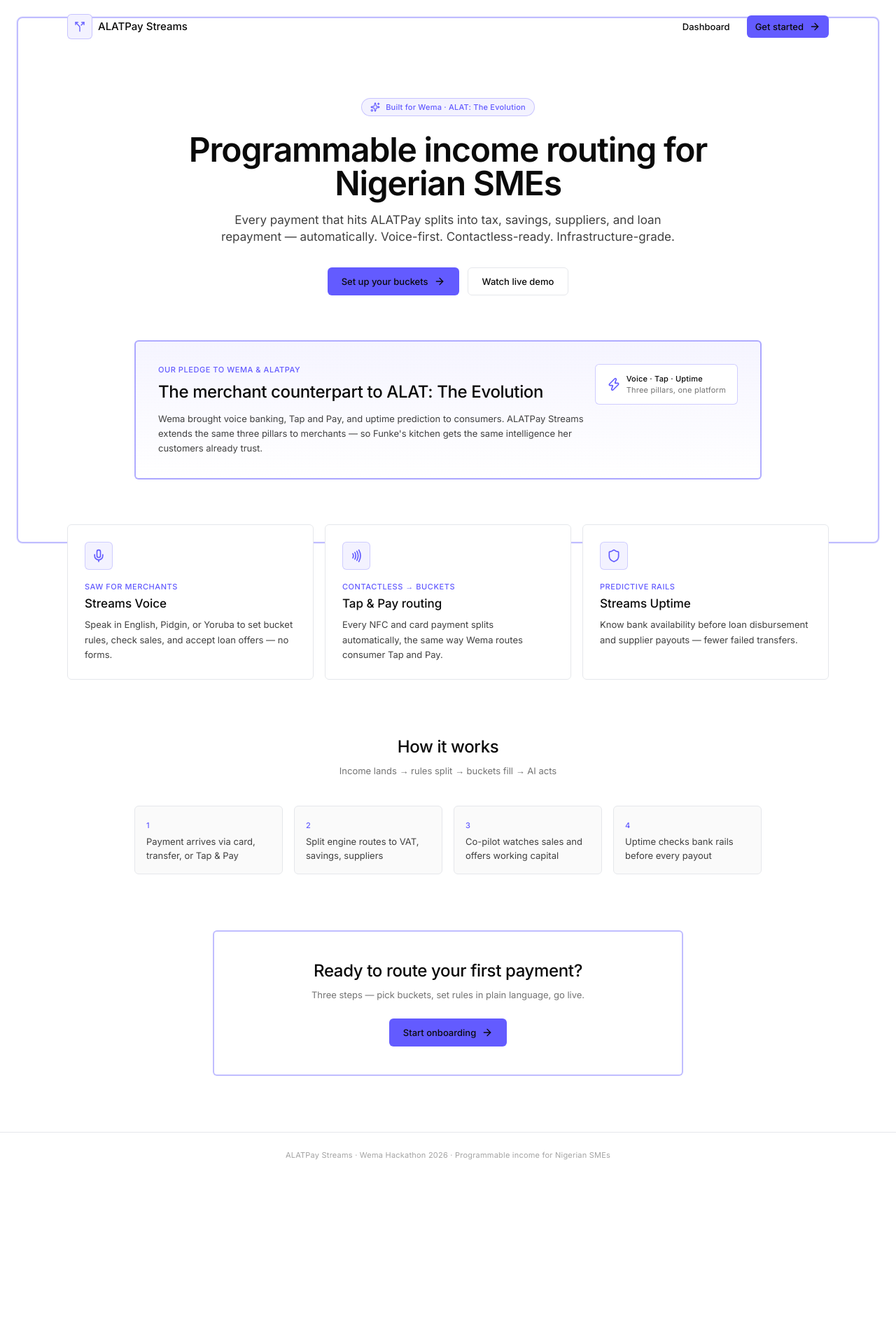
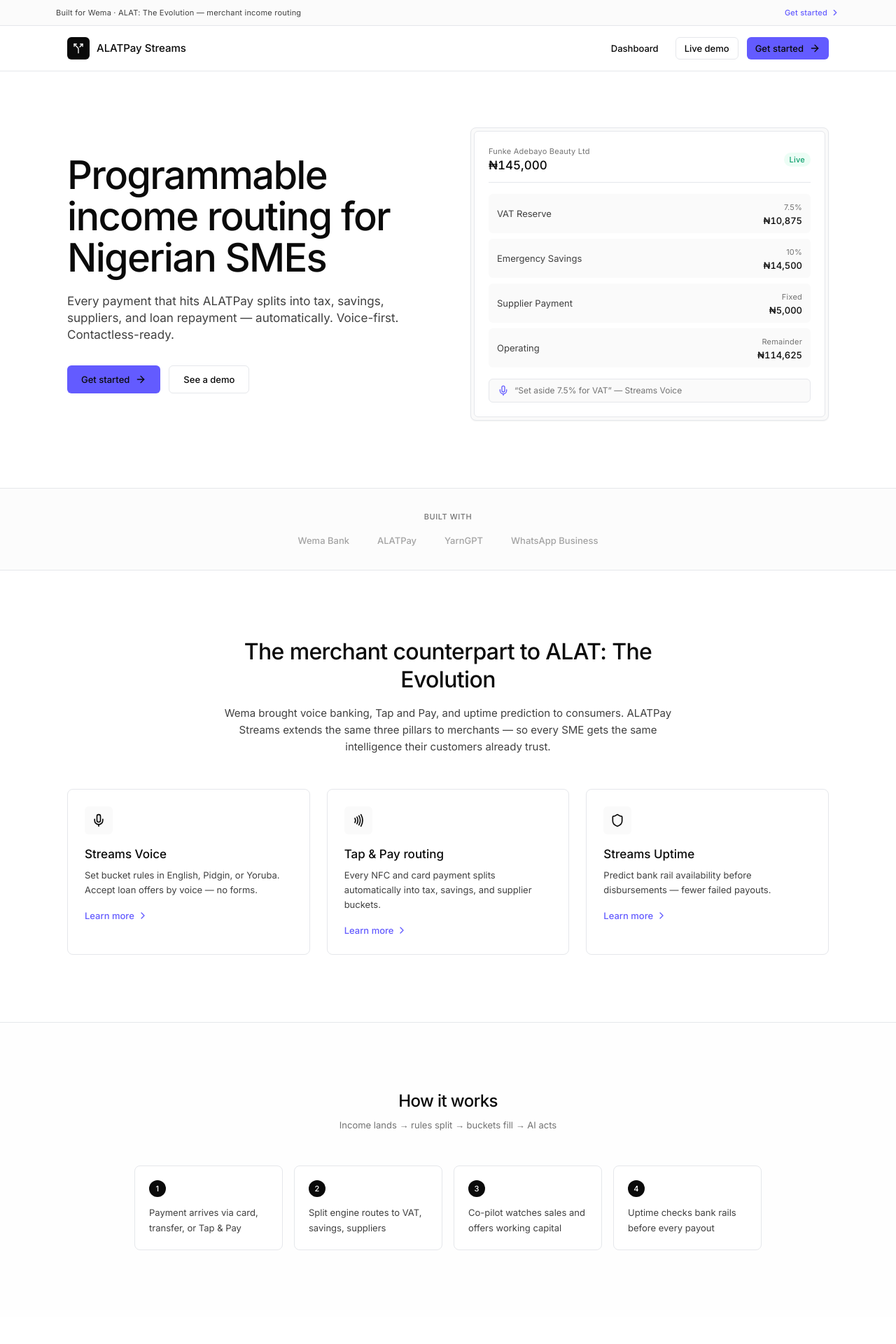
Before and after one commit to Demiladepy/alatpaystreams, a Next.js app in the folder web/: page / in a window 1280 px wide. Shown: the top 1920 px of the page at 70% size. Before the commit the page ends 1682 px from the top, so only its background shows below. Built offline with nearby package versions, Linux system fonts and the light colour scheme; no server answers.

Commit message:
redesign of ui

```diff
--- a/web/src/components/landing/LandingPage.tsx
+++ b/web/src/components/landing/LandingPage.tsx
@@ -6,9 +6,8 @@ import {
   Mic,
   Nfc,
   Shield,
-  Sparkles,
   Split,
-  Zap,
+  ChevronRight,
 } from "lucide-react";
 import { Button } from "@/components/ui/button";
 
@@ -16,40 +15,63 @@ const pillars = [
   {
     icon: Mic,
     title: "Streams Voice",
-    subtitle: "SAW for merchants",
-    body: "Speak in English, Pidgin, or Yoruba to set bucket rules, check sales, and accept loan offers — no forms.",
+    body: "Set bucket rules in English, Pidgin, or Yoruba. Accept loan offers by voice — no forms.",
   },
   {
     icon: Nfc,
     title: "Tap & Pay routing",
-    subtitle: "Contactless → buckets",
-    body: "Every NFC and card payment splits automatically, the same way Wema routes consumer Tap and Pay.",
+    body: "Every NFC and card payment splits automatically into tax, savings, and supplier buckets.",
   },
   {
     icon: Shield,
     title: "Streams Uptime",
-    subtitle: "Predictive rails",
-    body: "Know bank availability before loan disbursement and supplier payouts — fewer failed transfers.",
+    body: "Predict bank rail availability before disbursements — fewer failed payouts.",
   },
 ];
 
+const steps = [
+  "Payment arrives via card, transfer, or Tap & Pay",
+  "Split engine routes to VAT, savings, suppliers",
+  "Co-pilot watches sales and offers working capital",
+  "Uptime checks bank rails before every payout",
+];
+
+const trusted = ["Wema Bank", "ALATPay", "YarnGPT", "WhatsApp Business"];
+
 export function LandingPage() {
   return (
-    <div className="min-h-screen bg-white">
-      {/* Purple outline frame — Wema / ALAT pledge */}
-      <div className="pointer-events-none fixed inset-3 rounded-lg border-2 border-accent/40 sm:inset-4 md:inset-6" />
-      <div className="pointer-events-none fixed inset-3 rounded-lg ring-1 ring-accent/10 sm:inset-4 md:inset-6" />
+    <div className="min-h-screen bg-white text-ink-primary">
+      {/* Announcement strip — Mono-style */}
+      <div className="border-b border-border bg-surface/80">
+        <div className="mx-auto flex max-w-6xl items-center justify-center gap-2 px-4 py-2.5 text-center text-micro text-ink-secondary sm:justify-between sm:text-left">
+          <span>
+            Built for Wema · ALAT: The Evolution — merchant income routing
+          </span>
+          <Link
+            href="/onboarding"
+            className="hidden items-center gap-1 font-medium text-accent hover:text-accent-hover sm:inline-flex"
+          >
+            Get started
+            <ChevronRight className="h-3.5 w-3.5" />
+          </Link>
+        </div>
+      </div>
 
-      <header className="relative z-10 mx-auto flex max-w-6xl items-center justify-between px-4 py-5 sm:px-8">
-        <div className="flex items-center gap-2">
-          <div className="flex h-9 w-9 items-center justify-center rounded-md border border-accent/30 bg-accent-subtle">
-            <Split className="h-4 w-4 text-accent" />
+      {/* Header */}
+      <header className="sticky top-0 z-50 border-b border-border bg-white/90 backdrop-blur-md">
+        <div className="mx-auto flex max-w-6xl items-center justify-between px-4 py-4 sm:px-8">
+          <Link href="/" className="flex items-center gap-2.5">
+            <div className="flex h-8 w-8 items-center justify-center rounded-md bg-ink-primary">
+              <Split className="h-4 w-4 text-white" />
             </div>
-          <span className="text-body font-medium text-ink-primary">ALATPay Streams</span>
-        </div>
+            <span className="text-body font-medium">ALATPay Streams</span>
+          </Link>
           <nav className="flex items-center gap-2 sm:gap-3">
             <Button variant="ghost" size="sm" asChild className="hidden sm:inline-flex">
               <Link href="/dashboard">Dashboard</Link>
+            </Button>
+            <Button variant="secondary" size="sm" asChild className="hidden sm:inline-flex">
+              <Link href="/dashboard?demo=1">Live demo</Link>
             </Button>
             <Button size="sm" asChild>
               <Link href="/onboarding">
@@ -58,127 +80,211 @@ export function LandingPage() {
               </Link>
             </Button>
           </nav>
+        </div>
       </header>
 
-      <main className="relative z-10 mx-auto max-w-6xl px-4 pb-20 pt-8 sm:px-8 sm:pt-16">
-        {/* Hero */}
-        <section className="mx-auto max-w-3xl text-center">
-          <div className="mb-6 inline-flex items-center gap-2 rounded-full border border-accent/30 bg-accent-subtle px-3 py-1 text-micro font-medium text-accent">
-            <Sparkles className="h-3.5 w-3.5" />
-            Built for Wema · ALAT: The Evolution
-          </div>
-          <h1 className="text-3xl font-semibold tracking-tight text-ink-primary sm:text-4xl md:text-5xl">
+      <main>
+        {/* Hero — Mono: headline left, product preview right */}
+        <section className="mx-auto max-w-6xl px-4 pb-16 pt-12 sm:px-8 sm:pb-24 sm:pt-20">
+          <div className="grid items-center gap-12 lg:grid-cols-2 lg:gap-16">
+            <div>
+              <h1 className="text-3xl font-medium tracking-tight text-ink-primary sm:text-4xl lg:text-display lg:leading-[1.05]">
                 Programmable income routing for Nigerian SMEs
               </h1>
-          <p className="mx-auto mt-4 max-w-2xl text-body text-ink-secondary sm:text-lg">
-            Every payment that hits ALATPay splits into tax, savings, suppliers, and
-            loan repayment — automatically. Voice-first. Contactless-ready.
-            Infrastructure-grade.
+              <p className="mt-5 max-w-lg text-body text-ink-secondary sm:text-lg">
+                Every payment that hits ALATPay splits into tax, savings, suppliers,
+                and loan repayment — automatically. Voice-first. Contactless-ready.
               </p>
-          <div className="mt-8 flex flex-col items-center justify-center gap-3 sm:flex-row">
+              <div className="mt-8 flex flex-col gap-3 sm:flex-row sm:items-center">
                 <Button size="lg" asChild>
                   <Link href="/onboarding">
-                Set up your buckets
+                    Get started
                     <ArrowRight className="h-4 w-4" />
                   </Link>
                 </Button>
                 <Button variant="secondary" size="lg" asChild>
-              <Link href="/dashboard?demo=1">Watch live demo</Link>
+                  <Link href="/dashboard?demo=1">See a demo</Link>
                 </Button>
               </div>
-        </section>
+            </div>
 
-        {/* Pledge card */}
-        <section className="mx-auto mt-16 max-w-4xl">
-          <div className="rounded-md border-2 border-accent/50 bg-gradient-to-b from-accent-subtle/80 to-white p-6 sm:p-8">
-            <div className="flex flex-col gap-4 sm:flex-row sm:items-start sm:justify-between">
+            {/* Product preview card — Mono widget style */}
+            <div className="relative mx-auto w-full max-w-md lg:max-w-none">
+              <div className="rounded-lg border border-border bg-surface p-1 shadow-sm">
+                <div className="rounded-md border border-border bg-white p-4 sm:p-5">
+                  <div className="flex items-center justify-between border-b border-border pb-3">
                     <div>
-                <p className="text-micro font-medium uppercase tracking-wider text-accent">
-                  Our pledge to Wema & ALATPay
-                </p>
-                <h2 className="mt-2 text-xl font-medium text-ink-primary sm:text-2xl">
-                  The merchant counterpart to ALAT: The Evolution
-                </h2>
-                <p className="mt-3 text-small leading-relaxed text-ink-secondary">
-                  Wema brought voice banking, Tap and Pay, and uptime prediction to
-                  consumers. ALATPay Streams extends the same three pillars to
-                  merchants — so Funke&apos;s kitchen gets the same intelligence her
-                  customers already trust.
+                      <p className="text-micro text-ink-tertiary">Funke Adebayo Beauty Ltd</p>
+                      <p className="text-lg font-medium tabular">₦145,000</p>
+                    </div>
+                    <span className="rounded-full bg-success-subtle px-2 py-0.5 text-micro font-medium text-success">
+                      Live
+                    </span>
+                  </div>
+                  <div className="mt-4 space-y-2">
+                    {[
+                      { label: "VAT Reserve", pct: "7.5%", amt: "₦10,875" },
+                      { label: "Emergency Savings", pct: "10%", amt: "₦14,500" },
+                      { label: "Supplier Payment", pct: "Fixed", amt: "₦5,000" },
+                      { label: "Operating", pct: "Remainder", amt: "₦114,625" },
+                    ].map((row) => (
+                      <div
+                        key={row.label}
+                        className="flex items-center justify-between rounded-md bg-surface px-3 py-2"
+                      >
+                        <span className="text-small text-ink-secondary">{row.label}</span>
+                        <div className="text-right">
+                          <span className="text-micro text-ink-tertiary">{row.pct}</span>
+                          <p className="text-small font-medium tabular text-ink-primary">
+                            {row.amt}
                           </p>
                         </div>
-              <div className="flex shrink-0 items-center gap-2 rounded-md border border-accent/30 bg-white px-4 py-3">
-                <Zap className="h-5 w-5 text-accent" />
-                <div className="text-left">
-                  <p className="text-micro font-medium text-ink-primary">Voice · Tap · Uptime</p>
-                  <p className="text-micro text-ink-tertiary">Three pillars, one platform</p>
+                      </div>
+                    ))}
+                  </div>
+                  <div className="mt-4 flex items-center gap-2 rounded-md border border-border bg-surface px-3 py-2">
+                    <Mic className="h-4 w-4 shrink-0 text-accent" />
+                    <p className="text-mini text-ink-tertiary">
+                      &ldquo;Set aside 7.5% for VAT&rdquo; — Streams Voice
+                    </p>
+                  </div>
                 </div>
               </div>
             </div>
           </div>
         </section>
 
-        {/* Pillars grid */}
-        <section className="mt-16 grid gap-4 sm:grid-cols-2 lg:grid-cols-3">
+        {/* Trusted by */}
+        <section className="border-y border-border bg-surface/50">
+          <div className="mx-auto max-w-6xl px-4 py-8 sm:px-8">
+            <p className="mb-4 text-center text-micro font-medium uppercase tracking-wider text-ink-tertiary">
+              Built with
+            </p>
+            <div className="flex flex-wrap items-center justify-center gap-x-10 gap-y-3">
+              {trusted.map((name) => (
+                <span
+                  key={name}
+                  className="text-small font-medium text-ink-quaternary"
+                >
+                  {name}
+                </span>
+              ))}
+            </div>
+          </div>
+        </section>
+
+        {/* Value prop — Mono "Opening Africa's financial system" */}
+        <section className="mx-auto max-w-6xl px-4 py-16 sm:px-8 sm:py-24">
+          <div className="mx-auto max-w-2xl text-center">
+            <h2 className="text-2xl font-medium tracking-tight sm:text-3xl">
+              The merchant counterpart to ALAT: The Evolution
+            </h2>
+            <p className="mt-4 text-body text-ink-secondary">
+              Wema brought voice banking, Tap and Pay, and uptime prediction to
+              consumers. ALATPay Streams extends the same three pillars to merchants —
+              so every SME gets the same intelligence their customers already trust.
+            </p>
+          </div>
+
+          <div className="mt-12 grid gap-6 sm:grid-cols-3">
             {pillars.map((p) => (
               <article
                 key={p.title}
-              className="rounded-md border border-border bg-white p-5 transition-colors hover:border-accent/40 sm:p-6"
+                className="group rounded-lg border border-border bg-white p-6 transition-shadow hover:shadow-sm"
               >
-              <div className="mb-4 flex h-10 w-10 items-center justify-center rounded-md border border-accent/25 bg-accent-subtle">
-                <p.icon className="h-5 w-5 text-accent" />
+                <div className="mb-4 flex h-10 w-10 items-center justify-center rounded-md bg-surface">
+                  <p.icon className="h-5 w-5 text-ink-primary" />
                 </div>
-              <p className="text-micro font-medium uppercase tracking-wider text-accent">
-                {p.subtitle}
+                <h3 className="text-lg font-medium">{p.title}</h3>
+                <p className="mt-2 text-small leading-relaxed text-ink-secondary">
+                  {p.body}
                 </p>
-              <h3 className="mt-1 text-lg font-medium text-ink-primary">{p.title}</h3>
-              <p className="mt-2 text-small leading-relaxed text-ink-secondary">{p.body}</p>
+                <Link
+                  href="/onboarding"
+                  className="mt-4 inline-flex items-center gap-1 text-small font-medium text-accent hover:text-accent-hover"
+                >
+                  Learn more
+                  <ChevronRight className="h-4 w-4" />
+                </Link>
               </article>
             ))}
+          </div>
         </section>
 
         {/* How it works */}
-        <section className="mt-20 text-center">
-          <h2 className="text-2xl font-medium text-ink-primary">How it works</h2>
-          <p className="mx-auto mt-2 max-w-xl text-small text-ink-tertiary">
+        <section className="border-t border-border bg-surface/30">
+          <div className="mx-auto max-w-6xl px-4 py-16 sm:px-8 sm:py-24">
+            <div className="mx-auto max-w-xl text-center">
+              <h2 className="text-2xl font-medium tracking-tight">How it works</h2>
+              <p className="mt-2 text-small text-ink-tertiary">
                 Income lands → rules split → buckets fill → AI acts
               </p>
-          <ol className="mx-auto mt-10 grid max-w-4xl gap-4 text-left sm:grid-cols-2 lg:grid-cols-4">
-            {[
-              "Payment arrives via card, transfer, or Tap & Pay",
-              "Split engine routes to VAT, savings, suppliers",
-              "Co-pilot watches sales and offers working capital",
-              "Uptime checks bank rails before every payout",
-            ].map((step, i) => (
+            </div>
+            <ol className="mx-auto mt-12 grid max-w-4xl gap-4 sm:grid-cols-2 lg:grid-cols-4">
+              {steps.map((step, i) => (
                 <li
                   key={step}
-                className="rounded-md border border-border bg-surface px-4 py-4"
+                  className="rounded-lg border border-border bg-white p-5"
                 >
-                <span className="text-micro font-medium text-accent">{i + 1}</span>
-                <p className="mt-1 text-small text-ink-secondary">{step}</p>
+                  <span className="inline-flex h-6 w-6 items-center justify-center rounded-full bg-ink-primary text-micro font-medium text-white">
+                    {i + 1}
+                  </span>
+                  <p className="mt-3 text-small leading-relaxed text-ink-secondary">
+                    {step}
+                  </p>
                 </li>
               ))}
             </ol>
+          </div>
         </section>
 
-        {/* CTA */}
-        <section className="mx-auto mt-20 max-w-2xl rounded-md border-2 border-accent/40 bg-white p-8 text-center sm:p-10">
-          <h2 className="text-xl font-medium text-ink-primary sm:text-2xl">
-            Ready to route your first payment?
+        {/* CTA band — Mono footer CTA style */}
+        <section className="mx-auto max-w-6xl px-4 py-16 sm:px-8 sm:py-20">
+          <div className="rounded-lg bg-ink-primary px-6 py-12 text-center sm:px-12 sm:py-16">
+            <h2 className="text-xl font-medium text-white sm:text-2xl">
+              Start building with ALATPay Streams
             </h2>
-          <p className="mt-2 text-small text-ink-tertiary">
+            <p className="mx-auto mt-3 max-w-md text-small text-white/70">
               Three steps — pick buckets, set rules in plain language, go live.
             </p>
-          <Button className="mt-6" size="lg" asChild>
+            <div className="mt-8 flex flex-col items-center justify-center gap-3 sm:flex-row">
+              <Button
+                size="lg"
+                asChild
+                className="bg-white text-ink-primary hover:bg-white/90"
+              >
                 <Link href="/onboarding">
-              Start onboarding
+                  Start for free
                   <ArrowRight className="h-4 w-4" />
                 </Link>
               </Button>
+              <Button
+                variant="secondary"
+                size="lg"
+                asChild
+                className="border-white/20 bg-transparent text-white hover:bg-white/10"
+              >
+                <Link href="/dashboard?demo=1">See a demo</Link>
+              </Button>
+            </div>
+          </div>
         </section>
       </main>
 
-      <footer className="relative z-10 border-t border-border py-6 text-center text-micro text-ink-quaternary">
-        ALATPay Streams · Wema Hackathon 2026 · Programmable income for Nigerian SMEs
+      <footer className="border-t border-border py-8">
+        <div className="mx-auto flex max-w-6xl flex-col items-center justify-between gap-4 px-4 sm:flex-row sm:px-8">
+          <p className="text-micro text-ink-quaternary">
+            ALATPay Streams · Wema Hackathon 2026
+          </p>
+          <div className="flex gap-6 text-micro text-ink-tertiary">
+            <Link href="/dashboard" className="hover:text-ink-primary">
+              Dashboard
+            </Link>
+            <Link href="/onboarding" className="hover:text-ink-primary">
+              Onboarding
+            </Link>
+          </div>
+        </div>
       </footer>
     </div>
   );
```
Lines whose indentation alone changed are shown as unchanged.
